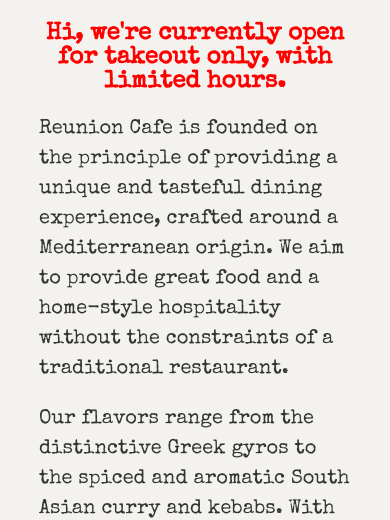
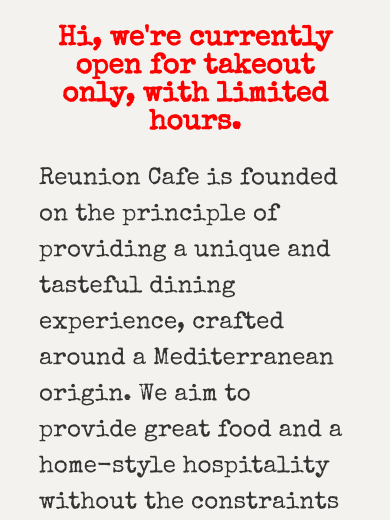
Before and after one commit to adeebsal/reunioncafe-website, a plain HTML site: page index.html in a window 390 px wide. Shown: the part 337-857 px from the top of the page. Drawn offline with nearby package versions, Linux system fonts and the light colour scheme.

Commit message:
Undo font reduce for average mobile

```diff
--- a/style.css
+++ b/style.css
@@ -140,8 +140,11 @@
         height: 15vh;
     }
     body p {
-    font-size: 1.25em;
+    font-size: 1.5em;
     line-height: 1.5em;
+    }
+    #announcement {
+        font-size: 1.75em;
     }
 }
 @media screen and (min-width:601px) {
```
